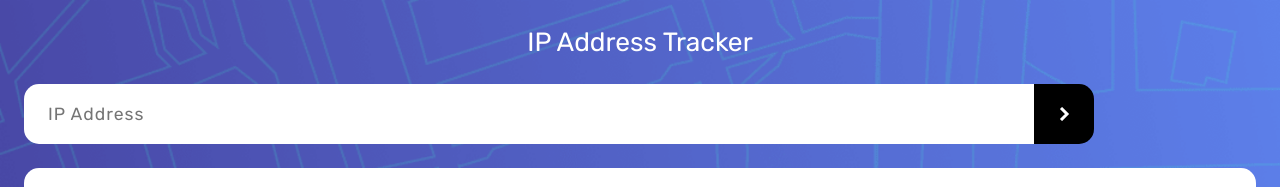
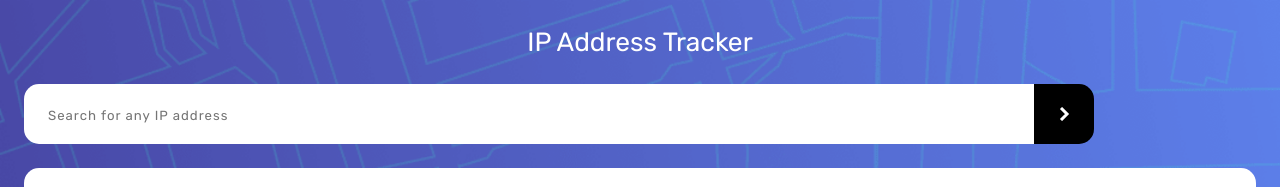
Before and after one commit to bmhan319/ipAddresTracker, a React (Create React App) app: page / in a window 1280 px wide. Shown: the top 187 px of the page. Built offline with nearby package versions, Linux system fonts and the light colour scheme.

Commit message:
styling input placeholder text

```diff
--- a/src/Component/IpInput.js
+++ b/src/Component/IpInput.js
@@ -4,7 +4,7 @@ export default function IpInput() {
   return (
     <div>
       <form className="ip-form">
-        <input className="ip-input" placeholder="IP Address" type="text" minlength="7" maxlength="15" size="15" pattern="^((\d{1,2}|1\d\d|2[0-4]\d|25[0-5])\.){3}(\d{1,2}|1\d\d|2[0-4]\d|25[0-5])$" />
+        <input className="ip-input" placeholder="Search for any IP address" type="text" minlength="7" maxlength="15" size="15" pattern="^((\d{1,2}|1\d\d|2[0-4]\d|25[0-5])\.){3}(\d{1,2}|1\d\d|2[0-4]\d|25[0-5])$" />
         <button className="ip-submit" type="submit"></button>
       </form>
     </div>
--- a/src/css/ip-input.css
+++ b/src/css/ip-input.css
@@ -18,6 +18,7 @@
 
 .ip-input::placeholder {
   padding-left: 0px;
+  font-size: .75em;
 }
 
 .ip-submit {
```
